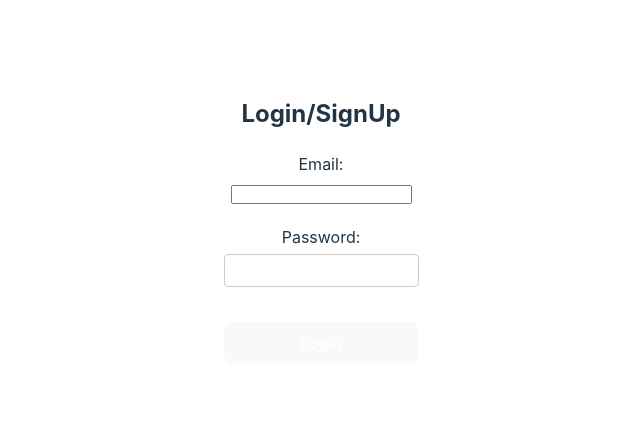
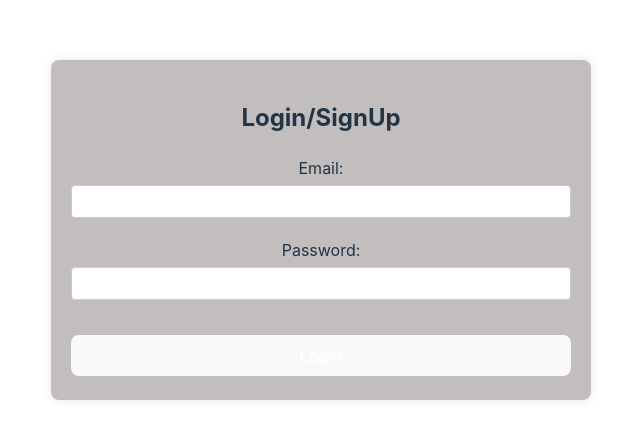
Before and after one commit to aftwasiq/hawkhacks24, a React (Vite) app: page /login in a window 1280 px wide. Shown: the part 170-608 px from the top of the page, without its empty margins (319-959 px from the left). Built offline with nearby package versions, Linux system fonts and the light colour scheme; no server answers.

Commit message:
better log in page

```diff
--- a/FrontEnd/src/App.css
+++ b/FrontEnd/src/App.css
@@ -1,9 +1,9 @@
 #root {
     margin: 0 auto;
     text-align: center;
-    /* display: flex;
-  justify-content: center;
-  align-items: center; */
+    display: flex;
+    justify-content: center;
+    align-items: center;
 }
 
 .logo {
--- a/FrontEnd/src/Components/LogInPage.css
+++ b/FrontEnd/src/Components/LogInPage.css
@@ -42,7 +42,7 @@
 
   }
 
-  input[type="email"],
+  input[type="text"],
   input[type="password"] {
     width: 100%;
     padding: 8px;
--- a/FrontEnd/src/Components/Login.jsx
+++ b/FrontEnd/src/Components/Login.jsx
@@ -32,7 +32,8 @@ const Login = ({ data, setData }) => {
   }, []);
 
   return (
-    <form onSubmit={onSubmit}>
+    <div className="login-container">
+      <form onSubmit={onSubmit} className="login-form">
         <h2>Login/SignUp</h2>
         <div className="form-group">
           <label htmlFor="email">Email:</label>
@@ -54,6 +55,7 @@ const Login = ({ data, setData }) => {
         </div>
         <button type="submit">Login</button>
       </form>
+    </div>
   );
 };
 
```
Also changed, not shown: 1 other file (tests, documents, lock files or other folders). Lines whose indentation alone changed are shown as unchanged.
